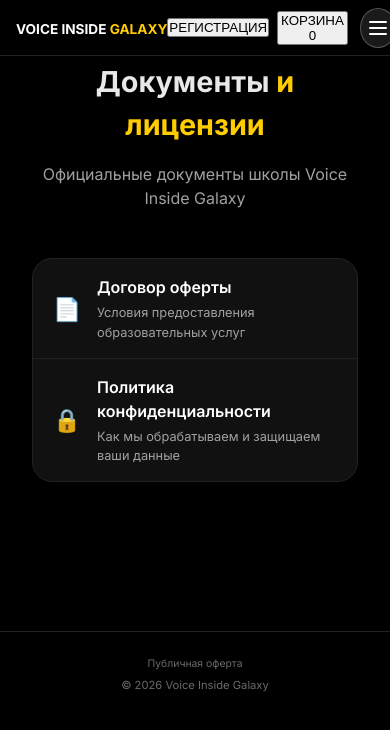
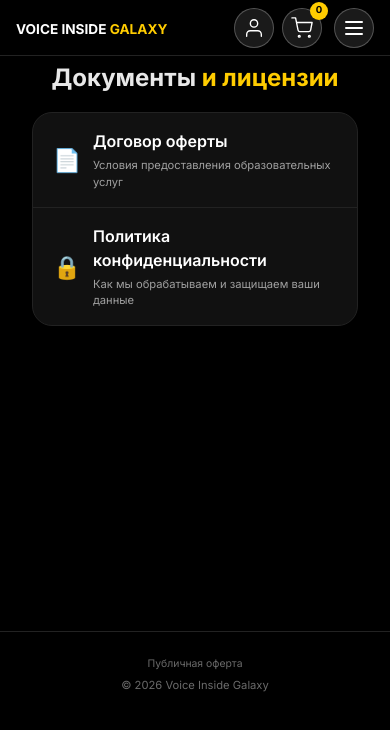
Before and after one commit to markusqueenwork/VoiceInsideGalaxy.github.io, a plain HTML site: page docs.html in a window 390 px wide. Drawn offline with Linux system fonts and the light colour scheme.

Commit message:
Update docs.html

```diff
--- a/docs.html
+++ b/docs.html
@@ -7,70 +7,32 @@
   <link href="https://fonts.googleapis.com/css2?family=Inter:wght@300;400;500;600;700;800&display=swap" rel="stylesheet">
   <link rel="stylesheet" href="style.css">
   <style>
-    .docs-page {
-      min-height: 70vh;
-      padding: 60px 20px;
+    .docs-page { min-height: 70vh; padding: 60px 20px; }
+    .docs-title { font-size: 1.5rem; font-weight: 700; margin-bottom: 16px; text-align: center; }
+    @media (min-width: 768px) { .docs-title { font-size: 2.5rem; } }
+    .docs-title span { color: var(--accent); }
+    .docs-list { max-width: 800px; margin: 0 auto; background: var(--bg-card); border-radius: var(--radius); border: 1px solid var(--border); overflow: hidden; }
+    .doc-item {
+      padding: 16px 20px; border-bottom: 1px solid var(--border); display: flex; align-items: center;
+      gap: 12px; transition: 0.2s; cursor: pointer; text-decoration: none; color: inherit;
     }
-    .docs-title {
-      font-size: 2.5rem;
-      font-weight: 700;
-      margin-bottom: 16px;
-      text-align: center;
+    @media (min-width: 768px) { .doc-item { padding: 20px 28px; gap: 16px; } }
+    .doc-item:last-child { border-bottom: none; }
+    .doc-item:hover { background: #1a1a1a; }
+    .doc-icon { font-size: 1.4rem; }
+    @media (min-width: 768px) { .doc-icon { font-size: 1.8rem; } }
+    .doc-name { font-weight: 600; margin-bottom: 4px; color: #fff; }
+    .doc-desc { font-size: 0.7rem; color: var(--text-secondary); }
+    @media (min-width: 768px) { .doc-desc { font-size: 0.8rem; } }
+    .profile-badge {
+      display: none; align-items: center; gap: 8px; background: rgba(255,255,255,0.1);
+      padding: 4px 12px 4px 16px; border-radius: 40px; border: 1px solid rgba(255,255,255,0.25); cursor: pointer;
     }
-    .docs-title span {
-      color: var(--accent);
-    }
-    .docs-subtitle {
-      color: #a0a0a0;
-      text-align: center;
-      margin-bottom: 48px;
-      font-size: 1rem;
-    }
-    .docs-list {
-      max-width: 800px;
-      margin: 0 auto;
-      background: #111;
-      border-radius: var(--radius);
-      border: 1px solid var(--border);
-      overflow: hidden;
-    }
-    .doc-item {
-      padding: 20px 28px;
-      border-bottom: 1px solid var(--border);
-      display: flex;
-      align-items: center;
-      gap: 16px;
-      transition: 0.2s;
-      cursor: pointer;
-      text-decoration: none;
-      color: inherit;
-    }
-    .doc-item:last-child {
-      border-bottom: none;
-    }
-    .doc-item:hover {
-      background: #1a1a1a;
-    }
-    .doc-icon {
-      font-size: 1.8rem;
-    }
-    .doc-info {
-      flex: 1;
-    }
-    .doc-name {
-      font-weight: 600;
-      margin-bottom: 4px;
-      color: #fff;
-    }
-    .doc-desc {
-      font-size: 0.8rem;
-      color: #a0a0a0;
-    }
-    @media (max-width: 768px) {
-      .docs-title { font-size: 1.8rem; }
-      .doc-item { padding: 16px 20px; }
-      .doc-icon { font-size: 1.4rem; }
-    }
+    .profile-badge.show { display: flex; }
+    .profile-name { font-size: 0.8rem; font-weight: 500; color: var(--accent); max-width: 100px; overflow: hidden; text-overflow: ellipsis; white-space: nowrap; }
+    .profile-avatar { width: 28px; height: 28px; background: var(--accent); border-radius: 50%; display: flex; align-items: center; justify-content: center; color: #000; font-weight: 700; font-size: 0.75rem; }
+    .footer-offer { color: #6a6a6a; text-decoration: none; }
+    .footer-offer:hover { color: var(--accent); text-decoration: underline; }
   </style>
 </head>
 <body>
@@ -78,9 +40,29 @@
 <div class="site-header">
   <div class="logo"><a href="index.html">VOICE INSIDE <span>GALAXY</span></a></div>
   <div class="right-group">
-    <button class="header-btn" id="regBtn">РЕГИСТРАЦИЯ</button>
-    <button class="header-btn" id="cartIconBtn">КОРЗИНА <span id="cartCountBadge" class="cart-badge">0</span></button>
-    <div class="burger-btn" id="burgerBtn"><span></span><span></span><span></span></div>
+    <div class="profile-badge" id="profileBadge">
+      <span class="profile-name" id="profileName"></span>
+      <div class="profile-avatar" id="profileAvatar"></div>
+    </div>
+    <button class="icon-btn" id="regBtn">
+      <svg width="22" height="22" viewBox="0 0 24 24" fill="none" stroke="white" stroke-width="1.5" stroke-linecap="round" stroke-linejoin="round">
+        <path d="M20 21v-2a4 4 0 0 0-4-4H8a4 4 0 0 0-4 4v2"/>
+        <circle cx="12" cy="7" r="4"/>
+      </svg>
+    </button>
+    <div class="cart-icon-wrapper">
+      <button class="icon-btn" id="cartIconBtn">
+        <svg width="22" height="22" viewBox="0 0 24 24" fill="none" stroke="white" stroke-width="1.5" stroke-linecap="round" stroke-linejoin="round">
+          <circle cx="9" cy="21" r="1"/>
+          <circle cx="20" cy="21" r="1"/>
+          <path d="M1 1h4l2.68 13.39a2 2 0 0 0 2 1.61h9.72a2 2 0 0 0 2-1.61L23 6H6"/>
+        </svg>
+      </button>
+      <span class="cart-badge-overlay" id="cartCountBadge">0</span>
+    </div>
+    <div class="burger-btn" id="burgerBtn">
+      <span></span><span></span><span></span>
+    </div>
   </div>
 </div>
 
@@ -117,8 +99,6 @@
 <div class="container">
   <div class="docs-page">
     <h1 class="docs-title">Документы <span>и лицензии</span></h1>
-    <p class="docs-subtitle">Официальные документы школы Voice Inside Galaxy</p>
-
     <div class="docs-list">
       <a href="oferta.docx" class="doc-item" target="_blank" rel="noopener noreferrer">
         <div class="doc-icon">📄</div>
@@ -146,20 +126,52 @@
 <script src="script.js"></script>
 <script src="cart.js"></script>
 <script>
-  document.getElementById('burgerBtn').onclick = toggleSideMenu;
-  document.getElementById('cartIconBtn').onclick = (e) => { e.stopPropagation(); toggleCart(); };
-  document.getElementById('closeCartBtn').onclick = closeCart;
-  document.getElementById('regBtn').onclick = openRegModal;
-  document.getElementById('closeModalBtn').onclick = closeRegModal;
-  document.getElementById('checkoutBtn').onclick = () => { if(cart.length === 0) alert('Корзина пуста'); else alert('Спасибо за заказ! Менеджер свяжется с вами.'); };
+  let currentUser = null;
+  function loadUsers() { const users = localStorage.getItem('voiceGalaxyUsers'); return users ? JSON.parse(users) : []; }
+  function saveUsers(users) { localStorage.setItem('voiceGalaxyUsers', JSON.stringify(users)); }
+  function saveCurrentUser(user) { localStorage.setItem('voiceGalaxyCurrentUser', JSON.stringify(user)); currentUser = user; }
+  function loadCurrentUser() { const user = localStorage.getItem('voiceGalaxyCurrentUser'); if (user) { currentUser = JSON.parse(user); updateProfileUI(); } }
+  function updateProfileUI() {
+    const badge = document.getElementById('profileBadge'); const regBtn = document.getElementById('regBtn');
+    if (currentUser) {
+      if (badge) badge.classList.add('show');
+      const nameSpan = document.getElementById('profileName'); const avatarDiv = document.getElementById('profileAvatar');
+      if (nameSpan) nameSpan.innerText = currentUser.name;
+      if (avatarDiv) avatarDiv.innerText = currentUser.name.charAt(0).toUpperCase();
+      if (regBtn) regBtn.style.display = 'none';
+    } else {
+      if (badge) badge.classList.remove('show');
+      if (regBtn) regBtn.style.display = 'flex';
+    }
+  }
+  document.getElementById('burgerBtn').onclick = () => { if (typeof toggleSideMenu === 'function') toggleSideMenu(); };
+  document.getElementById('cartIconBtn').onclick = (e) => { e.stopPropagation(); if (typeof toggleCart === 'function') toggleCart(); };
+  document.getElementById('closeCartBtn').onclick = () => { if (typeof closeCart === 'function') closeCart(); };
+  document.getElementById('regBtn').onclick = () => { document.getElementById('regModal').classList.add('active'); };
+  document.getElementById('closeModalBtn').onclick = () => { document.getElementById('regModal').classList.remove('active'); };
+  document.getElementById('checkoutBtn').onclick = () => { if (cart.length === 0) alert('Корзина пуста'); else alert('Спасибо за заказ! Менеджер свяжется с вами.'); };
   document.getElementById('doRegisterBtn').onclick = () => {
     const name = document.getElementById('regName').value.trim();
     const email = document.getElementById('regEmail').value.trim();
     const password = document.getElementById('regPassword').value;
     if (!name || !email || !password) alert('Заполните все поля');
     else if (password.length < 4) alert('Пароль минимум 4 символа');
-    else { alert(`Добро пожаловать, ${name}!`); closeRegModal(); }
+    else {
+      const users = loadUsers();
+      if (users.find(u => u.email === email)) alert('Пользователь с таким email уже существует');
+      else {
+        const newUser = { id: Date.now(), name, email, password, purchasedCourses: [], completedLessons: 0 };
+        users.push(newUser);
+        saveUsers(users);
+        saveCurrentUser(newUser);
+        alert(`Добро пожаловать, ${name}!`);
+        document.getElementById('regModal').classList.remove('active');
+        updateProfileUI();
+      }
+    }
   };
+  loadCurrentUser();
+  if (typeof updateCartUI === 'function') updateCartUI();
 </script>
 </body>
 </html>
```
